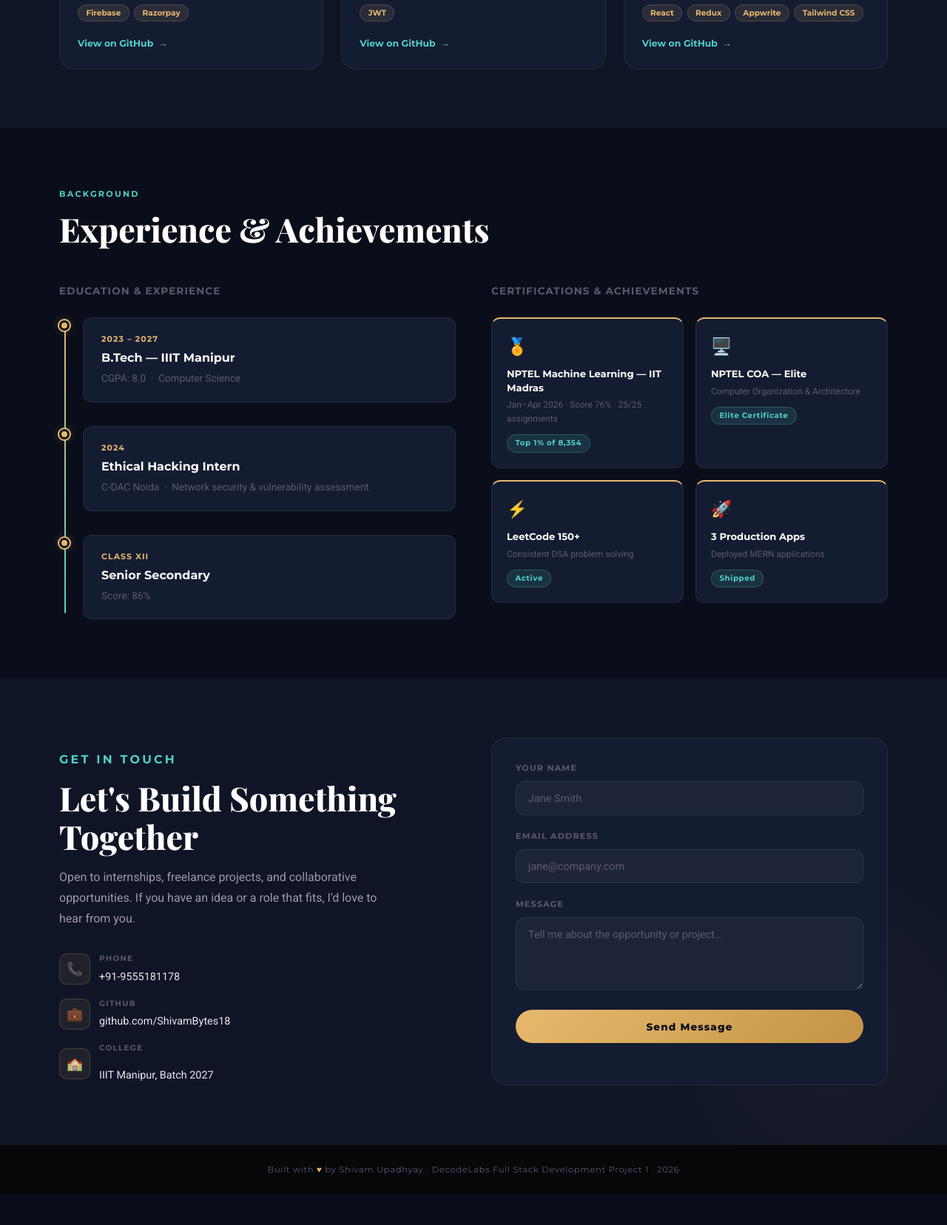
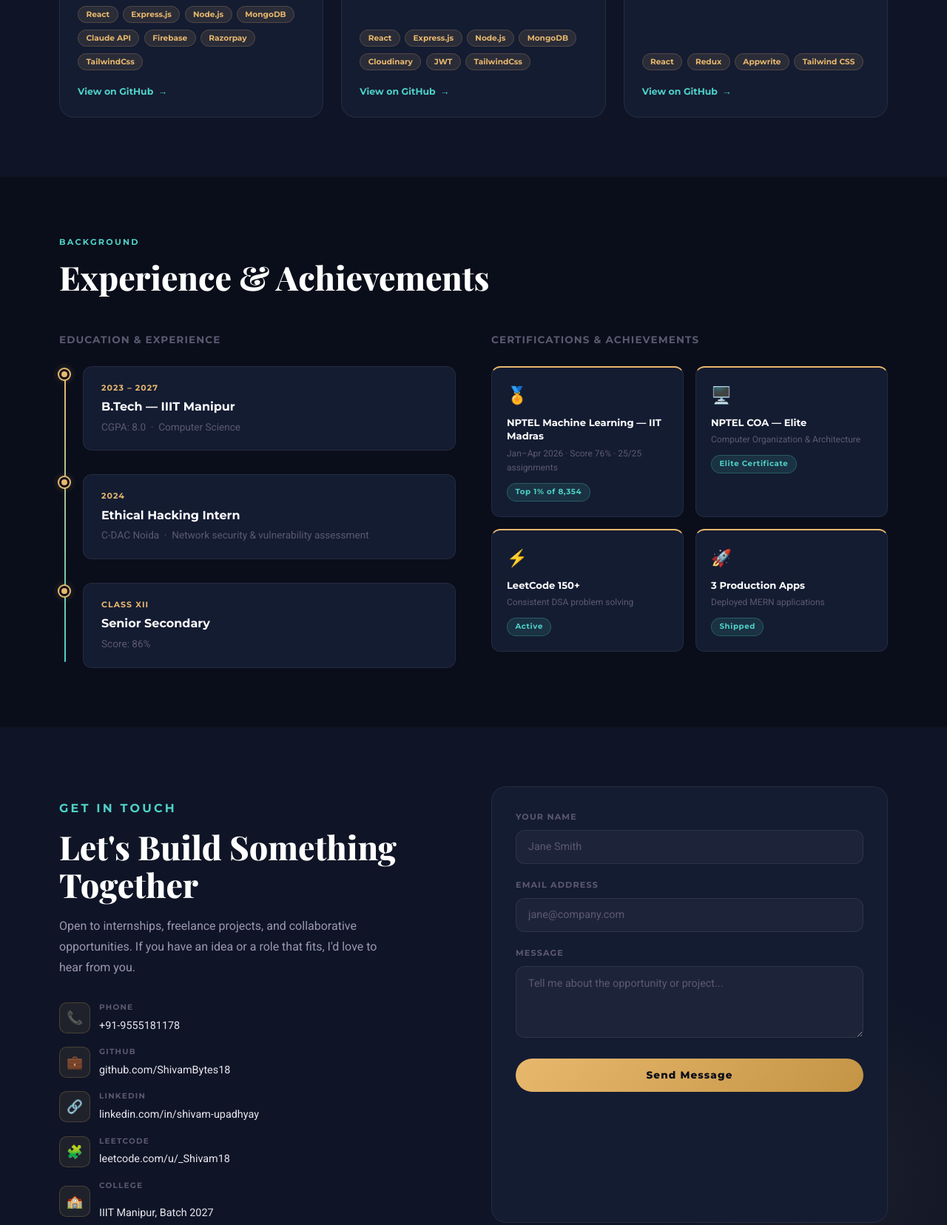
Before and after one commit to ShivamBytes18/DecodeLab-Internship, a plain HTML site: page index.html in a window 1280 px wide. Shown: the part 2711-4367 px from the top of the page at 74% size. Before the commit the page ends 4325 px from the top, so only its background shows below. Drawn offline with nearby package versions, Linux system fonts and the light colour scheme.

Commit message:
Features Added

```diff
--- a/index.html
+++ b/index.html
@@ -212,6 +212,7 @@
               <li><span class="skill-tag">Render</span></li>
               <li><span class="skill-tag">Appwrite</span></li>
               <li><span class="skill-tag">Razorpay</span></li>
+               <li><span class="skill-tag">Cloudinary</span></li>
             </ul>
           </article>
 
@@ -251,13 +252,15 @@
               <p class="project-desc">AI-powered interview prep SaaS where candidates upload their résumé, receive AI-generated role-specific questions, and practice live Technical & HR rounds. AI scores responses out of 10 with rich feedback dashboards and graphical breakdowns.</p>
               <ul class="project-tech" aria-label="Technologies used">
                 <li><span class="tech-tag">React</span></li>
+                <li><span class="tech-tag">Express.js</span></li>
                 <li><span class="tech-tag">Node.js</span></li>
                 <li><span class="tech-tag">MongoDB</span></li>
                 <li><span class="tech-tag">Claude API</span></li>
                 <li><span class="tech-tag">Firebase</span></li>
                 <li><span class="tech-tag">Razorpay</span></li>
+                 <li><span class="tech-tag">TailwindCss</span></li>
               </ul>
-              <a href="#" class="project-link" aria-label="View AceBot on GitHub">View on GitHub</a>
+              <a href="https://github.com/ShivamBytes18/AceBot" class="project-link" aria-label="View AceBot on GitHub">View on GitHub</a>
             </div>
           </article>
 
@@ -269,12 +272,14 @@
               <p class="project-desc">MERN-based video streaming platform with uploads, streaming, likes, and subscriptions. Implements a robust JWT dual-token system with silent refresh and a promise-based queue to prevent race conditions on concurrent requests.</p>
               <ul class="project-tech" aria-label="Technologies used">
                 <li><span class="tech-tag">React</span></li>
+                <li><span class="tech-tag">Express.js</span></li>
                 <li><span class="tech-tag">Node.js</span></li>
                 <li><span class="tech-tag">MongoDB</span></li>
                 <li><span class="tech-tag">Cloudinary</span></li>
                 <li><span class="tech-tag">JWT</span></li>
+                 <li><span class="tech-tag">TailwindCss</span></li>
               </ul>
-              <a href="#" class="project-link" aria-label="View VidSphere on GitHub">View on GitHub</a>
+              <a href="https://github.com/ShivamBytes18/VidSphere" class="project-link" aria-label="View VidSphere on GitHub">View on GitHub</a>
             </div>
           </article>
 
@@ -290,7 +295,7 @@
                 <li><span class="tech-tag">Appwrite</span></li>
                 <li><span class="tech-tag">Tailwind CSS</span></li>
               </ul>
-              <a href="#" class="project-link" aria-label="View Blog Platform on GitHub">View on GitHub</a>
+              <a href="https://github.com/ShivamBytes18/Blogging" class="project-link" aria-label="View Blog Platform on GitHub">View on GitHub</a>
             </div>
           </article>
 
@@ -396,6 +401,20 @@
                 </div>
               </div>
               <div class="contact-item">
+                <div class="contact-icon" aria-hidden="true">🔗</div>
+                <div class="contact-item-text">
+                  <span>LinkedIn</span>
+                  <a href="https://www.linkedin.com/in/shivam-upadhyay-0811182aa" target="_blank" rel="noopener noreferrer">linkedin.com/in/shivam-upadhyay</a>
+                </div>
+              </div>
+              <div class="contact-item">
+                <div class="contact-icon" aria-hidden="true">🧩</div>
+                <div class="contact-item-text">
+                  <span>LeetCode</span>
+                  <a href="https://leetcode.com/u/_Shivam18/" target="_blank" rel="noopener noreferrer">leetcode.com/u/_Shivam18</a>
+                </div>
+              </div>
+              <div class="contact-item">
                 <div class="contact-icon" aria-hidden="true">🏫</div>
                 <div class="contact-item-text">
                   <span>College</span>
```
